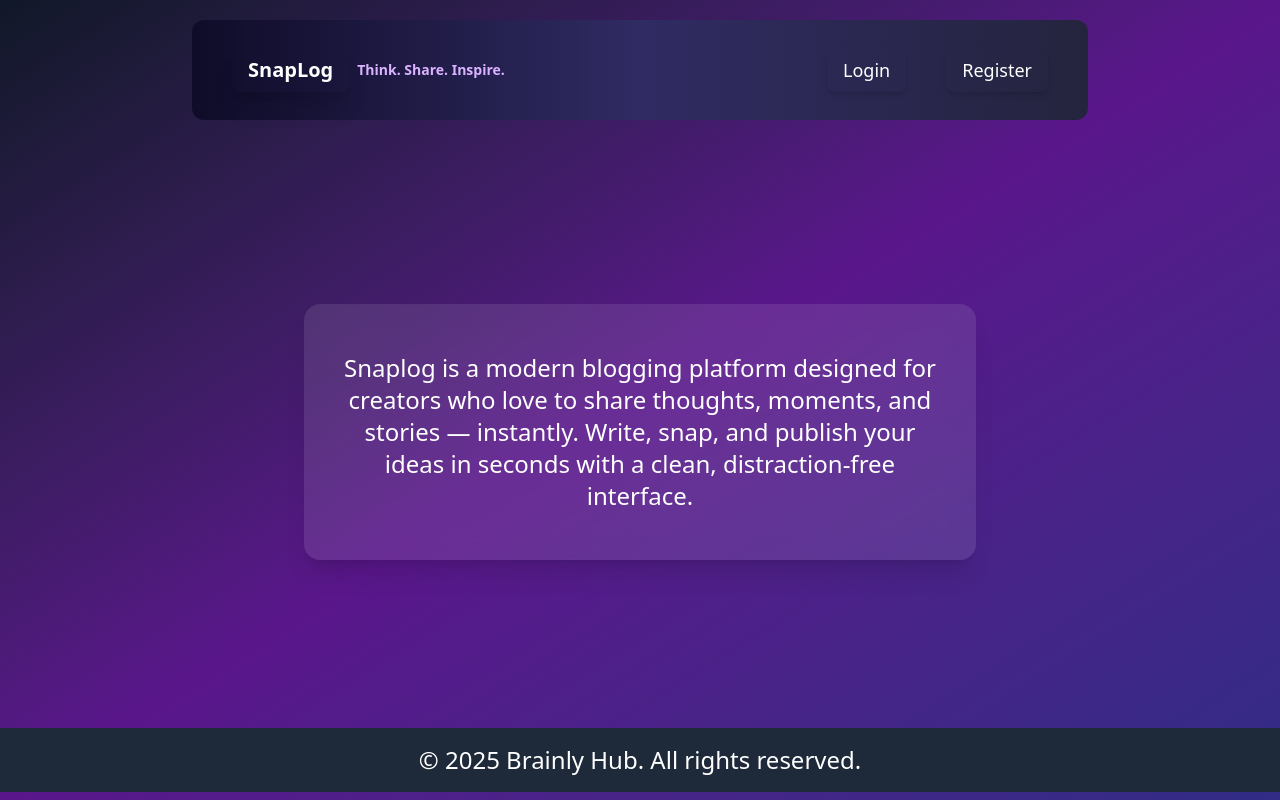
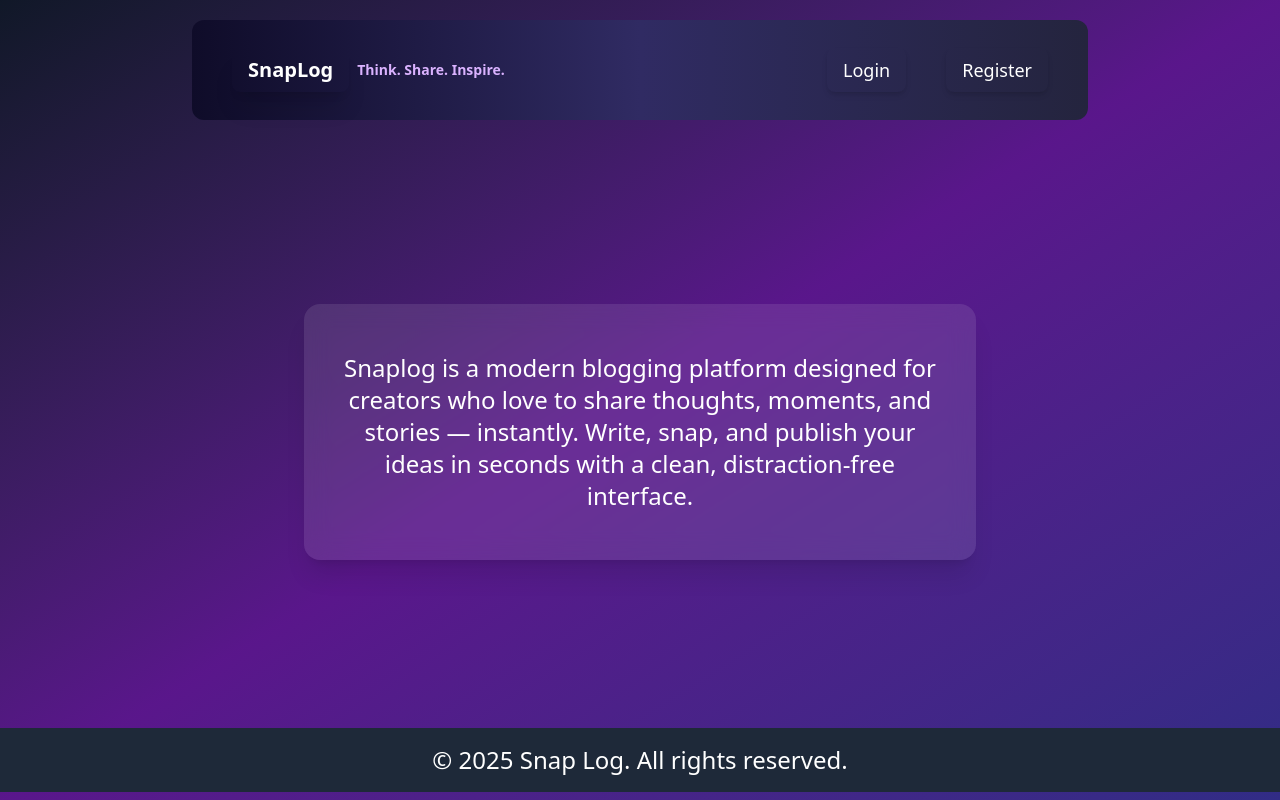
Before and after one commit to kiran-11123/Snaplog, a Next.js app: page / in a window 1280 px wide. Built offline with nearby package versions, Linux system fonts and the light colour scheme.

Commit message:
Need to add backend Logic

```diff
--- a/app/page.tsx
+++ b/app/page.tsx
@@ -2,18 +2,23 @@
 import Image from "next/image";
 import { useState } from "react";
 import { Menu, X } from "lucide-react";
+import { useRouter } from "next/navigation";
 
 
 export default function Home() {
 
    const [isOpen, setIsOpen] = useState(false);
+   const navigate = useRouter();
 
 
    function Login(){
+    navigate.push("/signin")
 
    }
 
    function Register(){
+
+    navigate.push("/signup")
 
    }
   return (
@@ -71,7 +76,7 @@ export default function Home() {
 
             <footer className="text-sm w-full bg-gray-800 text-white sm:text-2xl font-montserrat mb-2 text-center px-6 py-4">
 
-                <p>&copy; {new Date().getFullYear()} Brainly Hub. All rights reserved.</p>
+                <p>&copy; {new Date().getFullYear()} Snap Log. All rights reserved.</p>
 
             </footer>
 
```
